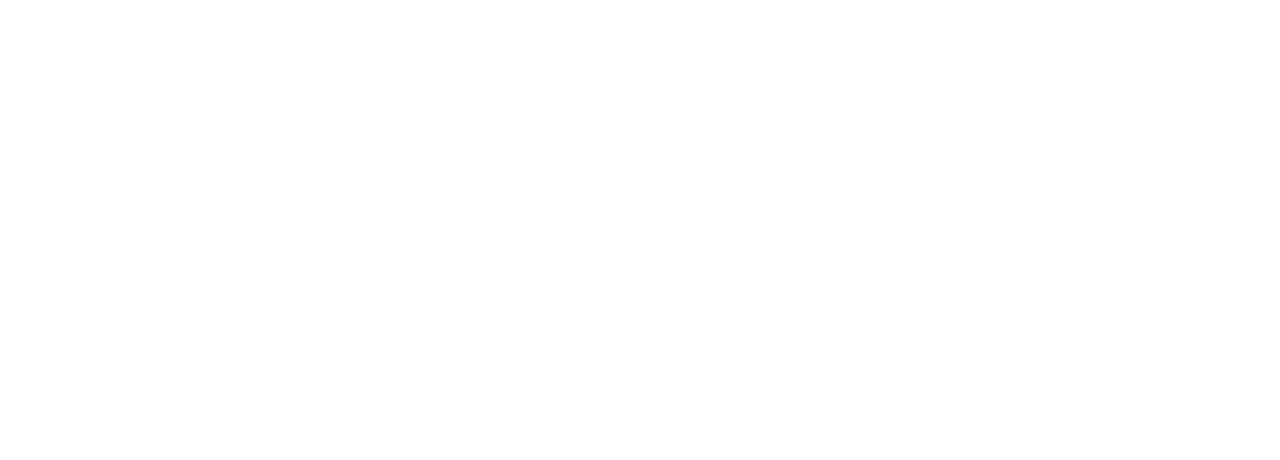
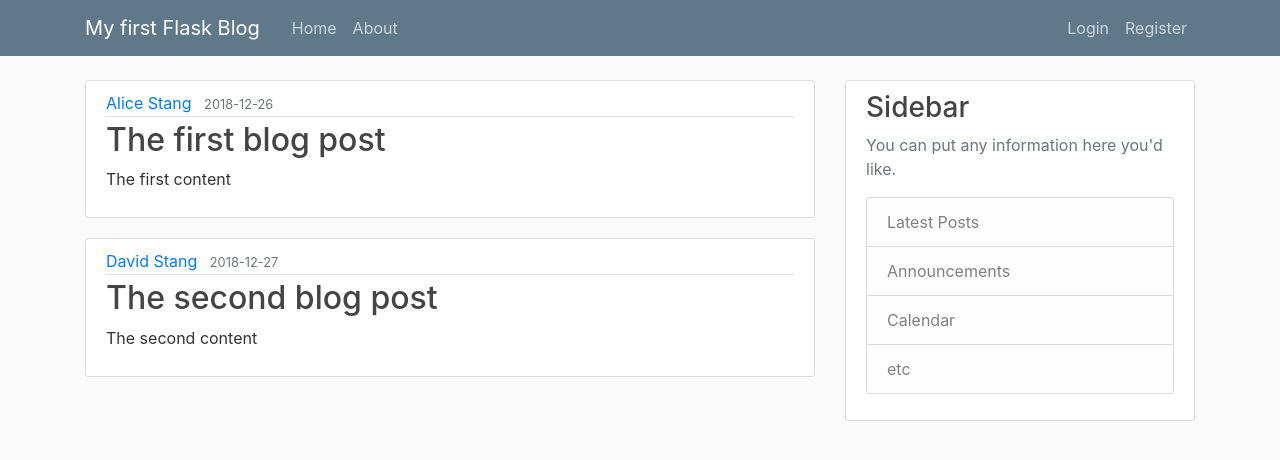
Before and after one commit to astang/myflaskblog, a Flask app: page / in a window 1280 px wide. Before the commit the part shown is empty. Shown: the top 460 px of the page. Run offline with Flask 2, Linux system fonts and the light colour scheme; some libraries are stand-ins or nearby versions.

Commit message:
latest working status, fixing some typos

```diff
--- a/myflaskblog.py
+++ b/myflaskblog.py
@@ -4,16 +4,16 @@ from flask import Flask, render_template, url_for
 #that flask knows where to look for templates and static files etc.
 app = Flask(__name__)
 
-post = [
+posts = [
     {
         'author': 'Alice Stang',
-        'titel': 'The first blog post',
+        'title': 'The first blog post',
         'content': 'The first content',
         'date': '2018-12-26'
     },
     {
         'author': 'David Stang',
-        'titel': 'The second blog post',
+        'title': 'The second blog post',
         'content': 'The second content',
         'date': '2018-12-27'
     }
@@ -23,7 +23,7 @@ post = [
 @app.route("/")
 @app.route("/home")
 def home():
-    return render_template('home.html', post=post)
+    return render_template('home.html', posts=posts, title='Blog Page!')
 
 @app.route("/about")
 def about():
--- a/templates/home.html
+++ b/templates/home.html
@@ -0,0 +1,15 @@
+{% extends "layout.html" %}
+{% block content %}
+    {% for post in posts %}
+        <article class="media content-section">
+          <div class="media-body">
+            <div class="article-metadata">
+              <a class="mr-2" href="#">{{ post.author }}</a>
+              <small class="text-muted">{{ post.date }}</small>
+            </div>
+            <h2><a class="article-title" href="#">{{ post.title }}</a></h2>
+            <p class="article-content">{{ post.content }}</p>
+          </div>
+        </article>
+    {% endfor %}
+{% endblock content %}
--- a/templates/layout.html
+++ b/templates/layout.html
@@ -20,7 +20,7 @@
     <header class="site-header">
       <nav class="navbar navbar-expand-md navbar-dark bg-steel fixed-top">
         <div class="container">
-          <a class="navbar-brand mr-4" href="/">Flask Blog</a>
+          <a class="navbar-brand mr-4" href="/">My first Flask Blog</a>
           <button class="navbar-toggler" type="button" data-toggle="collapse" data-target="#navbarToggle" aria-controls="navbarToggle" aria-expanded="false" aria-label="Toggle navigation">
             <span class="navbar-toggler-icon"></span>
           </button>
@@ -45,12 +45,12 @@
         </div>
         <div class="col-md-4">
           <div class="content-section">
-            <h3>Our Sidebar</h3>
+            <h3>Sidebar</h3>
             <p class='text-muted'>You can put any information here you'd like.
               <ul class="list-group">
                 <li class="list-group-item list-group-item-light">Latest Posts</li>
                 <li class="list-group-item list-group-item-light">Announcements</li>
-                <li class="list-group-item list-group-item-light">Calendars</li>
+                <li class="list-group-item list-group-item-light">Calendar</li>
                 <li class="list-group-item list-group-item-light">etc</li>
               </ul>
             </p>
```
